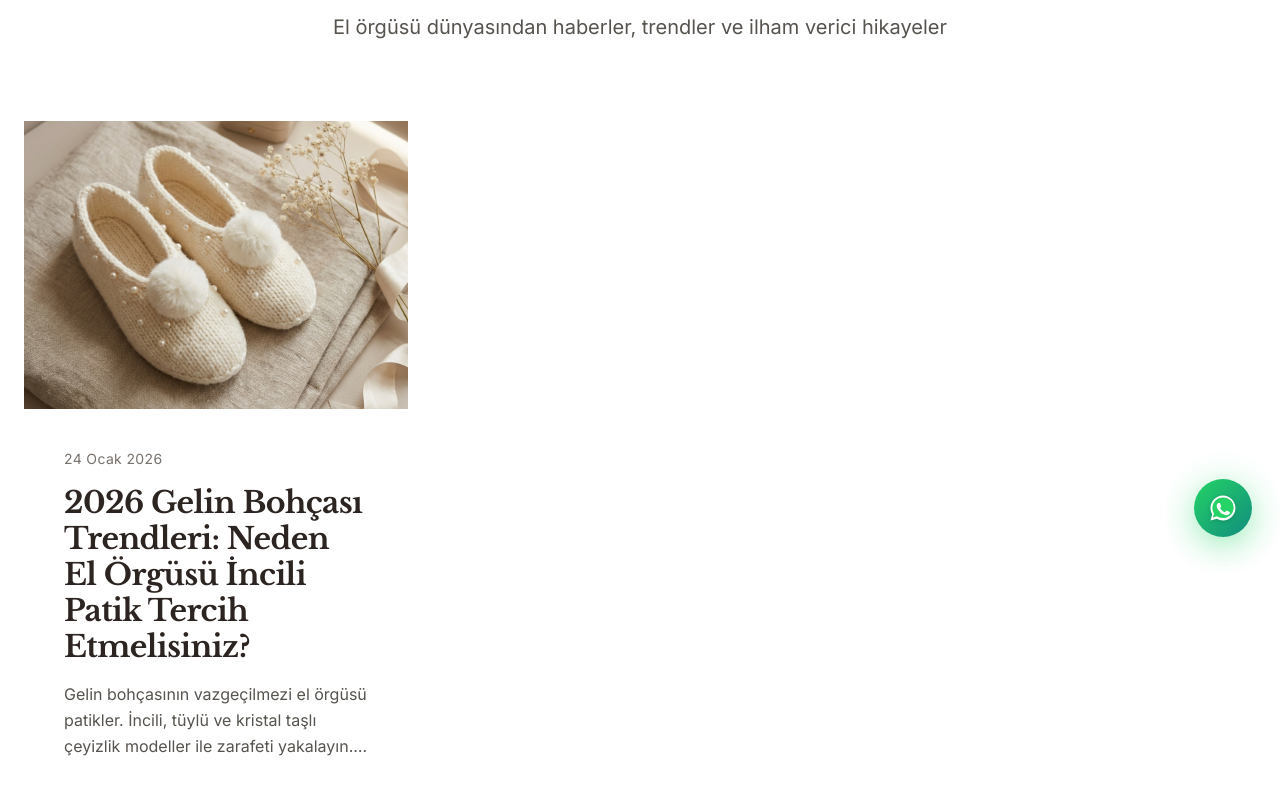
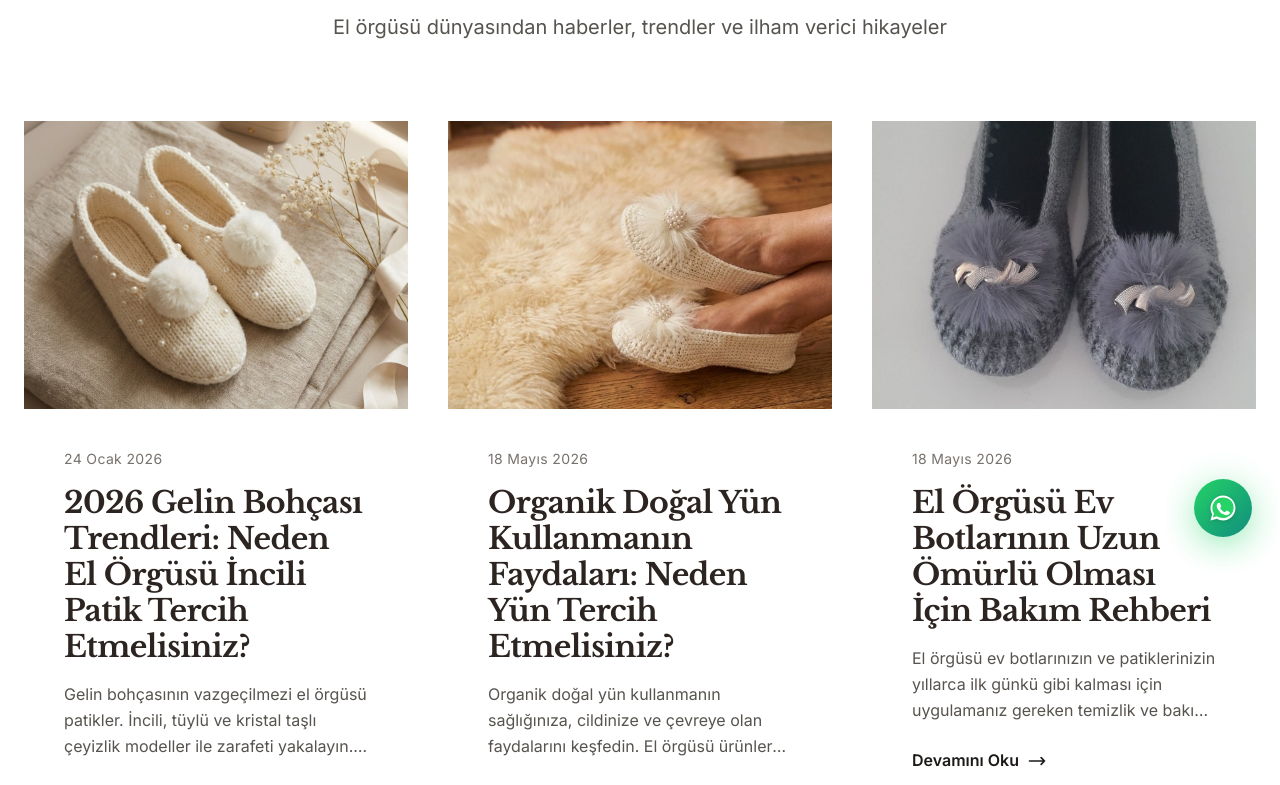
Before and after one commit to omcn-hub/orgu-sitesi, a Next.js app: page /blog in a window 1280 px wide. Shown: the part 235-1020 px from the top of the page. Built offline with nearby package versions, Linux system fonts and the light colour scheme; no server answers.

Commit message:
blog eklendi

```diff
--- a/components/BlogList.tsx
+++ b/components/BlogList.tsx
@@ -20,7 +20,20 @@ const blogPosts: BlogPost[] = [
     image: '/images/blog-gelin-bohcasi.png',
     slug: 'gelin-bohcasi-el-orgusu-patikler',
   },
-  // Add more blog posts here
+  {
+    title: 'Organik Doğal Yün Kullanmanın Faydaları: Neden Yün Tercih Etmelisiniz?',
+    date: '18 Mayıs 2026',
+    excerpt: 'Organik doğal yün kullanmanın sağlığınıza, cildinize ve çevreye olan faydalarını keşfedin. El örgüsü ürünlerde yün tercih etmenin avantajları.',
+    image: '/images/beyaz-patik-1.jpg',
+    slug: 'organik-dogal-yun-kullanmanin-faydalari',
+  },
+  {
+    title: 'El Örgüsü Ev Botlarının Uzun Ömürlü Olması İçin Bakım Rehberi',
+    date: '18 Mayıs 2026',
+    excerpt: 'El örgüsü ev botlarınızın ve patiklerinizin yıllarca ilk günkü gibi kalması için uygulamanız gereken temizlik ve bakım sırları.',
+    image: '/images/gri-patik-1.jpg',
+    slug: 'el-orgusu-ev-botlarinin-bakim-rehberi',
+  },
 ];
 
 const BlogList = () => {
--- /dev/null
+++ b/content/blog/el-orgusu-ev-botlarinin-bakim-rehberi.md
@@ -0,0 +1,56 @@
+---
+title: "El Örgüsü Ev Botlarının Uzun Ömürlü Olması İçin Bakım Rehberi"
+description: "El örgüsü ev botlarınızın ve patiklerinizin yıllarca ilk günkü gibi kalması için uygulamanız gereken temizlik ve bakım sırları."
+date: "2026-05-18"
+author: "Örgü Home"
+keywords: "el örgüsü, ev botu bakımı, patik temizliği, yün bakımı, örgü bot nasıl yıkanır, el emeği ürünler"
+slug: "el-orgusu-ev-botlarinin-bakim-rehberi"
+---
+
+# El Örgüsü Ev Botlarının Uzun Ömürlü Olması İçin Bakım Rehberi
+
+El emeği göz nuru olan **el örgüsü ev botları**, sadece kış aylarında ayaklarımızı ısıtmakla kalmaz, aynı zamanda ev giyimimize şıklık katar. Ancak bu özel ürünlerin formunu kaybetmemesi ve yıllarca kullanılabilmesi için doğru bakım şarttır. İşte el örgüsü ev botlarınızın ömrünü uzatacak pratik bakım ipuçları:
+
+## 1. Elde ve Ilık Suda Yıkama
+
+El örgüsü ürünlerin en büyük düşmanı yüksek sıcaklık ve sert devirli çamaşır makineleridir.
+
+- **Sıcaklık:** Botlarınızı maksimum 30 derece ılık suda yıkayın.
+- **Deterjan Seçimi:** Yün ve narin kumaşlar için özel olarak üretilmiş sıvı deterjanlar veya bebek şampuanı kullanın. Ağartıcı içeren kimyasallardan kesinlikle kaçının.
+
+## 2. Çitilemeden, Nazikçe Temizlik
+
+Örgü lifleri ıslandığında daha hassas hale gelir. Bu nedenle botlarınızı yıkarken çitilemekten veya fırçalamaktan kaçının.
+
+- Suda nazikçe sıkarak temizleyin.
+- Durulama suyuna birkaç damla yumuşatıcı veya doğal elma sirkesi ekleyerek yün liflerinin yumuşak kalmasını sağlayabilirsiniz.
+
+## 3. Doğru Sıkma ve Kurutma Yöntemi
+
+El örgüsü ürünleri asla burarak sıkmamalısınız. Formunun bozulmasını önlemek için şu yöntemi uygulayın:
+
+- Fazla suyu almak için botunuzu temiz bir havlunun içine sarın ve hafifçe bastırın.
+- **Düz Kurutma:** Botlarınızı asarak değil, düz bir zemine (örneğin kurutmalık üzerine serilmiş bir havlunun üzerine) sererek kurutun. Asarak kurutmak, suyun ağırlığıyla botun sarkmasına ve şeklinin bozulmasına neden olur.
+- **Güneş ve Isıdan Koruma:** Doğrudan güneş ışığında veya kalorifer peteği üzerinde kurutmaktan kaçının; bu durum renklerin solmasına ve yünün sertleşmesine yol açar.
+
+## 4. Kullanım Arası Dinlendirme
+
+Ev botlarınızı her gün üst üste giymek yerine, onlara "nefes alma" fırsatı verin. Özellikle doğal yün içeren botlar, kullanım sonrasında havalandırıldığında eski formunu daha çabuk kazanır ve nemi dışarı atar.
+
+## 5. Tüylenmeye (Pilling) Karşı Önlem
+
+Zamanla el örgüsü ürünlerde ufak tüylenmeler (pilling) meydana gelebilir. Bu, özellikle doğal ipliklerin karakteristik bir özelliğidir.
+
+- Bu tüyleri koparmak yerine, özel yün tarakları veya kazak tüyü toplayıcı aletler ile nazikçe temizleyin.
+- Düzenli bakım ile bu oluşumu en aza indirebilirsiniz.
+
+## 6. Doğru Saklama Koşulları
+
+Mevsim geçişlerinde ev botlarınızı kaldırırken dikkat etmeniz gerekenler:
+
+- Kesinlikle yıkanmış ve tamamen kurumuş olarak saklayın.
+- Doğal sabun kalıpları veya lavanta keseleri ile birlikte hava alabilen bez torbalarda (örneğin pamuklu bez çantalar) muhafaza edin. Naylon poşetler nem oluşumuna sebep olabilir.
+
+---
+
+**Örgü Home**'dan aldığınız özenle örülmüş ev botlarınız, bu basit ama etkili bakım adımları ile yıllarca size sıcaklık ve konfor sunmaya devam edecektir. El emeğine hak ettiği değeri göstererek, onların ömrünü uzatmak sizin elinizde!
--- /dev/null
+++ b/content/blog/organik-dogal-yun-kullanmanin-faydalari.md
@@ -0,0 +1,45 @@
+---
+title: "Organik Doğal Yün Kullanmanın Faydaları: Neden Yün Tercih Etmelisiniz?"
+description: "Organik doğal yün kullanmanın sağlığınıza, cildinize ve çevreye olan faydalarını keşfedin. El örgüsü ürünlerde yün tercih etmenin avantajları."
+date: "2026-05-18"
+author: "Örgü Home"
+keywords: "organik yün, doğal yün, yünün faydaları, el örgüsü, sağlıklı giyim, çevre dostu yün, yün patik, yün ev botu"
+slug: "organik-dogal-yun-kullanmanin-faydalari"
+---
+
+# Organik Doğal Yün Kullanmanın Faydaları: Neden Yün Tercih Etmelisiniz?
+
+El örgüsü ürünlerde malzeme seçimi, ürünün kalitesini, konforunu ve ömrünü belirleyen en önemli unsurdur. Özellikle **ev botları** ve **patikler** söz konusu olduğunda, organik doğal yün kullanımı hem sağlığımız hem de çevre için sayısız fayda sunar. Peki, neden organik doğal yünü tercih etmeliyiz?
+
+## 1. Mükemmel Isı Yalıtımı ve Nefes Alabilirlik
+
+Doğal yünün en bilinen özelliği, vücut ısısını dengelemesidir. Kışın ayaklarınızı sıcacık tutarken, yazın serin kalmasını sağlar.
+
+- **Nefes Alabilen Yapı:** Sentetik malzemelerin aksine doğal yün nefes alır, terlemeyi önler.
+- **Isı Dengeleyici:** Vücut ısısına göre uyum sağlayarak ayaklarınızı ideal sıcaklıkta tutar.
+
+## 2. Cilt Dostu ve Anti-Alerjik
+
+Organik doğal yün, kimyasal işlemlerden geçmediği için hassas ciltler için idealdir.
+
+- Lanolin içeriği sayesinde cildi besler ve yumuşak tutar.
+- Toz akarlarına, küf ve bakterilere karşı doğal bir dirence sahiptir, bu da onu hipoalerjenik yapar.
+
+## 3. Doğal ve Çevre Dostu
+
+Sentetik ipliklerin doğaya verdiği zararlar her geçen gün daha fazla ortaya çıkarken, organik yün tamamen geri dönüştürülebilir ve doğada çözünebilir bir malzemedir.
+
+- **Sürdürülebilir:** Koyunların periyodik kırkımı ile elde edilen yenilenebilir bir kaynaktır.
+- **Doğada Çözünür:** Toprağa karıştığında kısa sürede çözünür ve toprağa azot kazandırır.
+
+## 4. Uzun Ömürlü ve Dayanıklı
+
+Organik yün lifleri, bükülmelere ve aşınmalara karşı inanılmaz derecede dayanıklıdır. Bir yün lifi kırılmadan önce binlerce kez bükülebilir. Bu sayede organik yünden yapılan **el örgüsü ev botları** ve **patikler**, sentetik ürünlere göre çok daha uzun süre formunu korur.
+
+## 5. Doğal Koku Direnci
+
+Yünün bir diğer mucizevi özelliği de kokuları hapsetmemesidir. Antibakteriyel yapısı sayesinde, ter kokusu oluşumuna neden olan bakterilerin üremesini engeller. Bu yüzden yün patikleriniz uzun süreli kullanımlarda bile ferah kalır.
+
+---
+
+**Örgü Home** olarak, ürünlerimizde en kaliteli ve organik yünleri kullanarak, hem sağlığınızı düşünüyor hem de el emeğinin sıcaklığını evinize taşıyoruz. Organik yünün bu eşsiz faydalarını deneyimlemek için el örgüsü koleksiyonumuza göz atmayı unutmayın!
```
